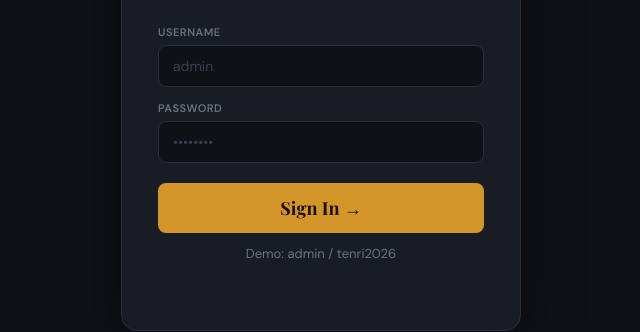
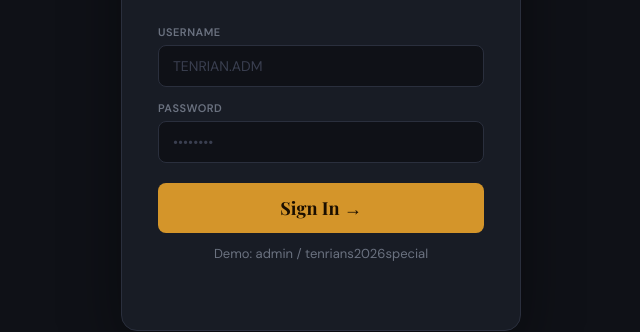
Before and after one commit to newtonleakey/julie, a plain HTML site: page admin.html in a window 1280 px wide. Shown: the part 294-626 px from the top of the page, 319-959 px from the left. Drawn offline with nearby package versions, Linux system fonts and the light colour scheme.

Commit message:
Update admin.html

```diff
--- a/admin.html
+++ b/admin.html
@@ -247,10 +247,10 @@ body{background:var(--bg);color:var(--text);font-family:'DM Sans',sans-serif;min
   <div class="login-box">
     <h1>🏫 Admin Panel</h1>
     <p>Tenri Schools Embu – Elections 2026. Sign in to manage the election.</p>
-    <div class="admin-field"><label>Username</label><input type="text" id="adminUser" placeholder="admin" autocomplete="off"/></div>
+    <div class="admin-field"><label>Username</label><input type="text" id="adminUser" placeholder="TENRIAN.ADM" autocomplete="off"/></div>
     <div class="admin-field"><label>Password</label><input type="password" id="adminPass" placeholder="••••••••" onkeydown="if(event.key==='Enter')doLogin()"/></div>
     <button class="login-btn" onclick="doLogin()">Sign In →</button>
-    <p class="login-hint">Demo: admin / tenri2026</p>
+    <p class="login-hint">Demo: admin / tenrians2026special</p>
   </div>
 </div>
 
```
